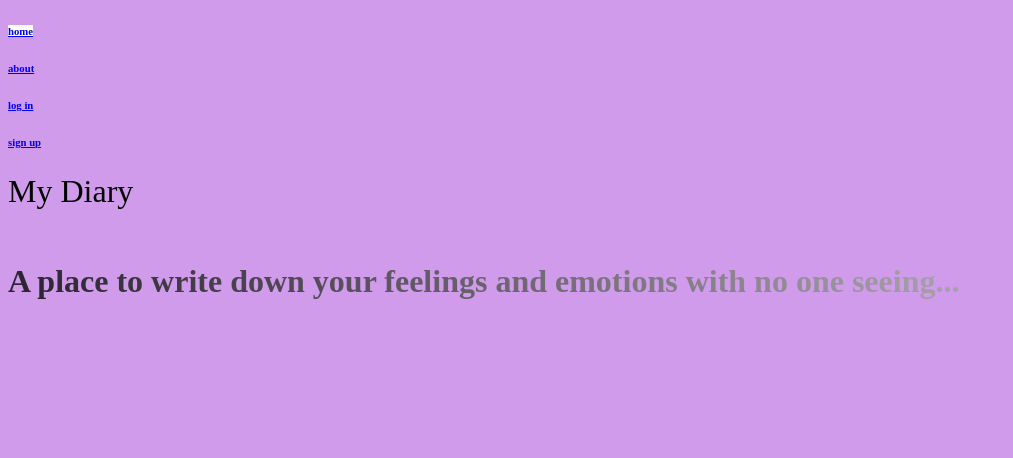
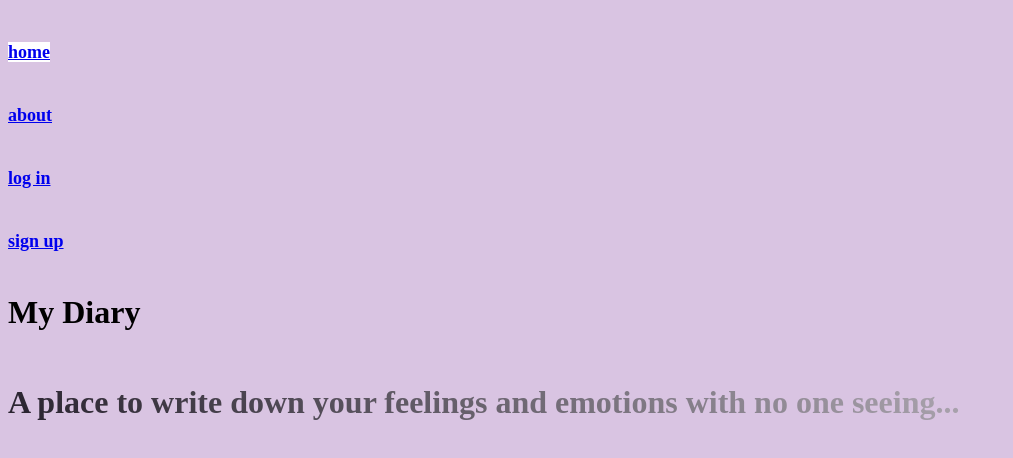
Before and after one commit to jokale/my-diary, a React (Create React App) app: page / in a window 1280 px wide. Shown: the top 458 px of the page, without its empty margins (0-1013 px from the left). Built offline with nearby package versions, Linux system fonts and the light colour scheme; a web font is replaced by a local one.

Commit message:
addd h6 styling

```diff
--- a/src/index.scss
+++ b/src/index.scss
@@ -1,9 +1,8 @@
-$backgroundColor: rgb(209, 155, 235);
+$backgroundColor: rgb(217, 196, 226);
 $font-stack:    'Abhaya Libre', serif;
 $font-color: black;
 
 
-// @import "./Components/home.scss";
 
 
 body {
@@ -14,10 +13,14 @@ font: $font-stack;
 
 h1{
   color: $font-color;
-  font-weight: 500;
+  font-weight: 700;
+  font-size: xx-large;
+  font: $font-stack;
+
 }
 
 h5{
+    font: $font-stack;
     background-image: linear-gradient(45deg, #28222e, #d5ced8);
     background-size: 100%;
     background-clip: text;
@@ -26,3 +29,10 @@ h5{
     font-weight: 600;
 
 }
+
+h6{
+    color: $font-color;
+    font-weight: 700;
+    font-size: large;
+    font: $font-stack;
+}
```
